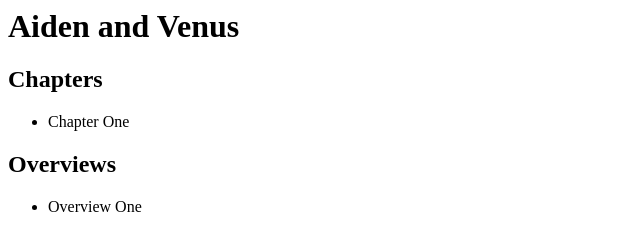
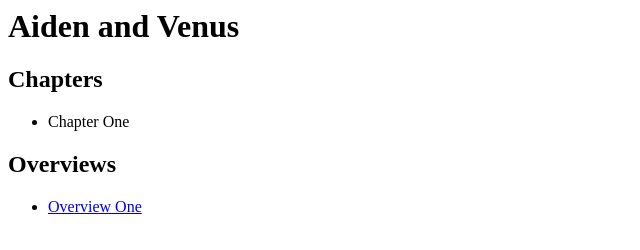
Before and after one commit to metalcarratt/novels, a plain HTML site: page docs/aidenvenus/index.html in a window 1280 px wide. Shown: the whole page, without its empty margins (0-640 px from the left). Drawn offline with Linux system fonts and the light colour scheme.

Commit message:
Update index.html

```diff
--- a/docs/aidenvenus/index.html
+++ b/docs/aidenvenus/index.html
@@ -11,7 +11,7 @@
 
     <h2>Overviews</h2>
     <ul>
-      <li>Overview One</li>
+      <li><a href="overviews/overview001.html">Overview One</a></li>
     </ul>
 
   </body>
```
